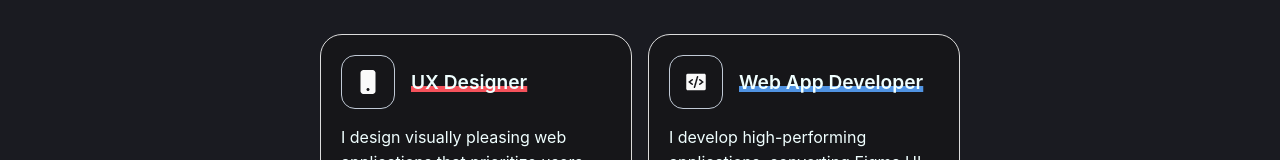
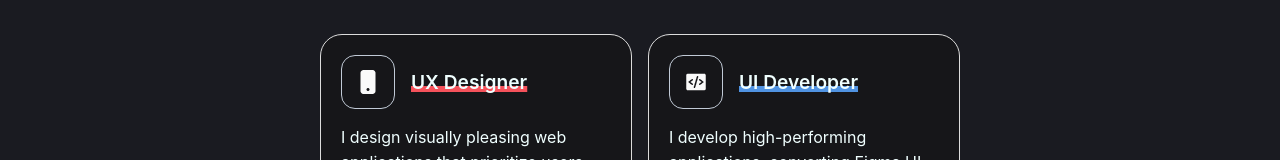
Before and after one commit to joeokat/Portfolio2.0, a React (Create React App) app: page / in a window 1280 px wide. Shown: the part 776-936 px from the top of the page. Built offline with nearby package versions, Linux system fonts and the light colour scheme.

Commit message:
Update Services.jsx

```diff
--- a/src/components/Services.jsx
+++ b/src/components/Services.jsx
@@ -21,7 +21,7 @@ export const Services = () => {
             <div className='service--card'>
                 <div className='service--name'>
                     <div className='svg--icon'><img src={code} alt="" /></div>
-                    <div className='service--web'> Web App Developer</div>
+                    <div className='service--web'> UI Developer</div>
                 </div>
                 <div className='card--content'>I develop high-performing applications, converting Figma UI Designs into clean HTML and CSS codes.</div>
             </div>
```
